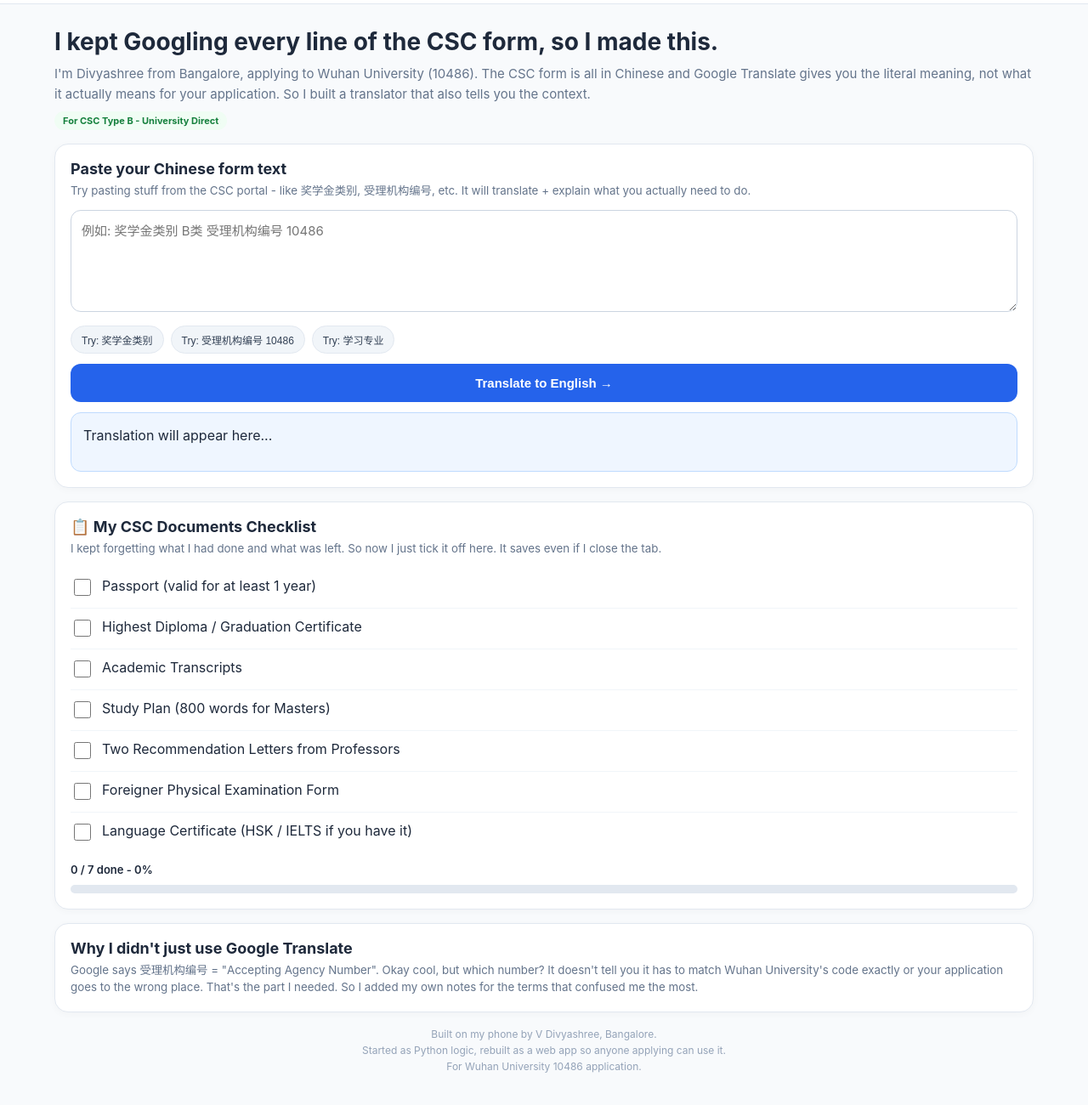
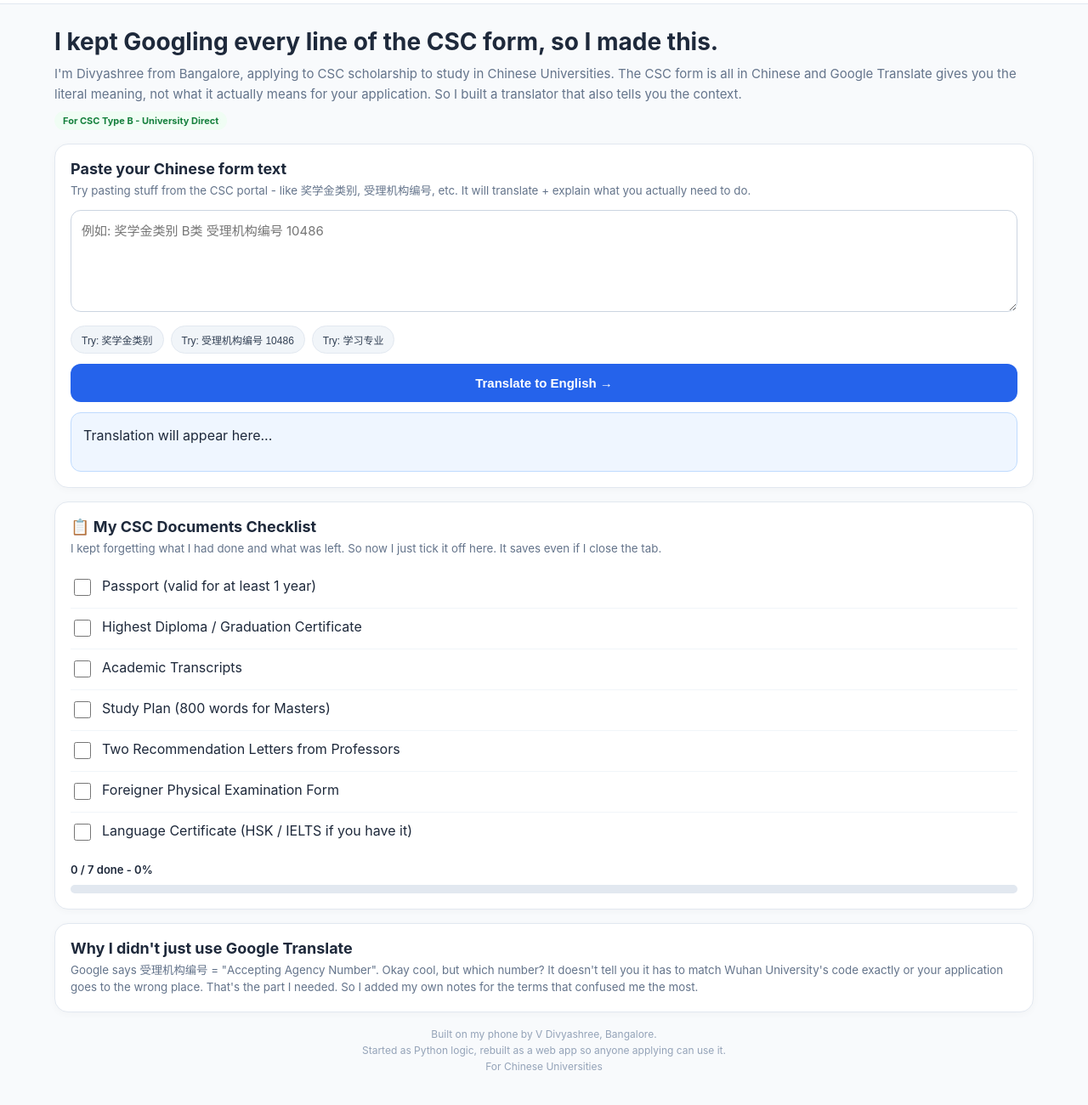
Before and after one commit to gojosatoru3182-droid/csclear-, a plain HTML site: page index.html in a window 1280 px wide. Shown: the part 52-1352 px from the top of the page at 85% size. Drawn offline with Linux system fonts and the light colour scheme.

Commit message:
Update application context in index.html

```diff
--- a/index.html
+++ b/index.html
@@ -41,7 +41,7 @@
 
 <div class="hero">
   <h1>I kept Googling every line of the CSC form, so I made this.</h1>
-  <p>I'm Divyashree from Bangalore, applying to Wuhan University (10486). The CSC form is all in Chinese and Google Translate gives you the literal meaning, not what it actually means for your application. So I built a translator that also tells you the context.</p>
+  <p>I'm Divyashree from Bangalore, applying to CSC scholarship to study in Chinese Universities. The CSC form is all in Chinese and Google Translate gives you the literal meaning, not what it actually means for your application. So I built a translator that also tells you the context.</p>
   <span class="tag">For CSC Type B - University Direct</span>
 </div>
 
@@ -74,7 +74,7 @@
   <small style="margin:0">Google says 受理机构编号 = "Accepting Agency Number". Okay cool, but which number? It doesn't tell you it has to match Wuhan University's code exactly or your application goes to the wrong place. That's the part I needed. So I added my own notes for the terms that confused me the most.</small>
 </div>
 
-<p class="footer">Built on my phone by V Divyashree, Bangalore.<br>Started as Python logic, rebuilt as a web app so anyone applying can use it.<br>For Wuhan University 10486 application.</p>
+<p class="footer">Built on my phone by V Divyashree, Bangalore.<br>Started as Python logic, rebuilt as a web app so anyone applying can use it.<br>For Chinese Universities</p>
 
 <script>
 const dict = {
```
